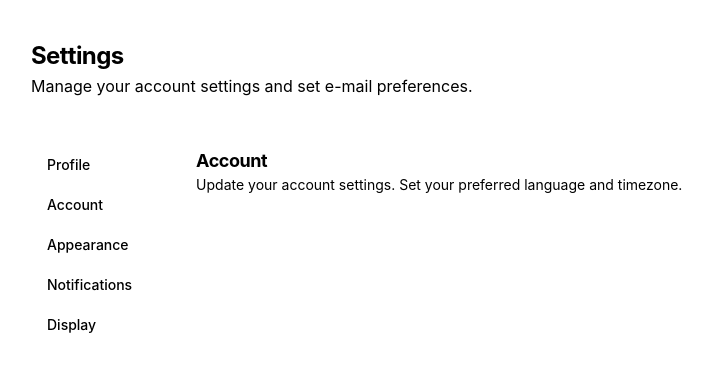
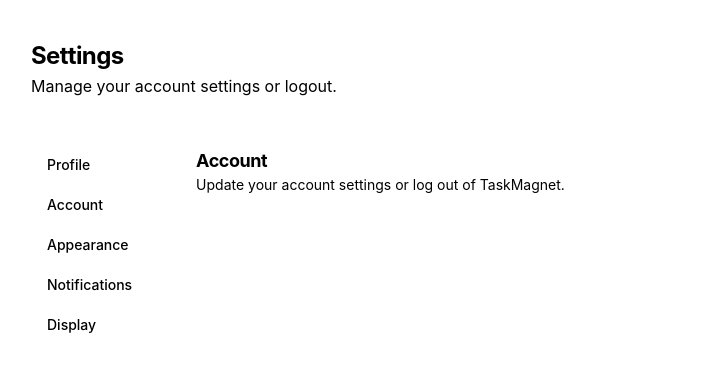
Before and after one commit to ryantrust/task-magnet, a React (Create React App) app: page /profile in a window 1280 px wide. Shown: the top 372 px of the page, without its empty margins (9-722 px from the left). Built offline with nearby package versions, Linux system fonts and the light colour scheme; no server answers.

Commit message:
Minor change to profile-page.js

```diff
--- a/src/pages/profile-page.js
+++ b/src/pages/profile-page.js
@@ -8,7 +8,7 @@ export default () => (
       <div className="space-y-0.5">
         <h2 className="text-2xl font-bold tracking-tight">Settings</h2>
         <p className="text-muted-foreground">
-          Manage your account settings and set e-mail preferences.
+          Manage your account settings or logout.
         </p>
       </div>
       <div className="shrink-0 bg-border h-[1px] w-full"></div>
@@ -49,8 +49,7 @@ export default () => (
         <div className="flex-1 lg:max-w-2xl">
           <h2 className="text-lg font-bold tracking-tight">Account</h2>
           <p className="text-sm text-muted-foreground">
-            Update your account settings. Set your preferred language and
-            timezone.
+            Update your account settings or log out of TaskMagnet.
           </p>
         </div>
       </div>
```
